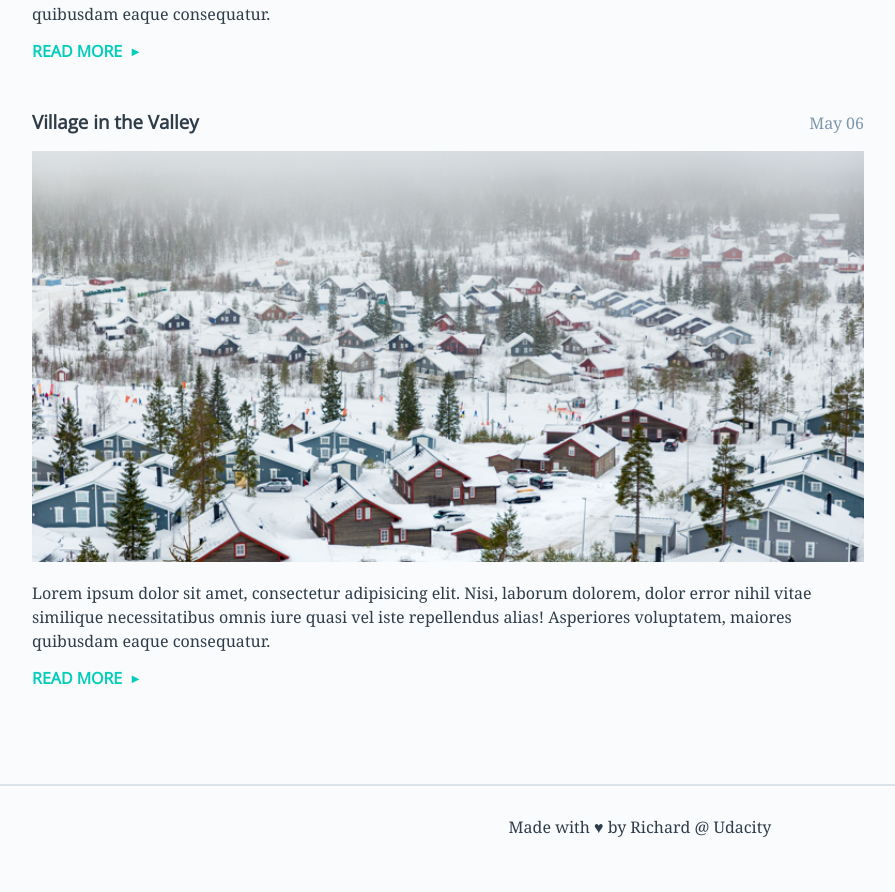
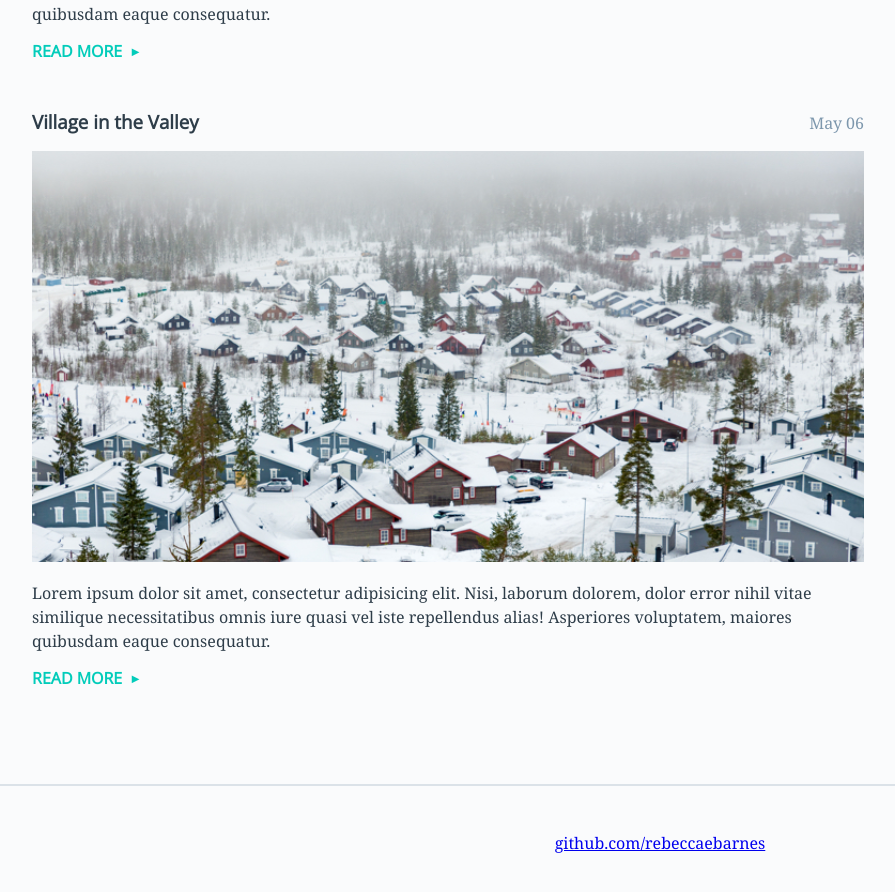
Before and after one commit to rebeccaebarnes/rebeccaebarnes.github.io, a Jekyll site: the page index.html, which Jekyll copies as it is, in a window 1280 px wide and 900 px high, scrolled down 2169 px. Shown: the top 892 px of the window, without its empty margins (0-895 px from the left). Built offline with Jekyll 4.4.1, drawn with Linux system fonts in a browser that asks for light colours; before the commit the page ends 3037 px from its top, so only the background shows below that.

Commit message:
Change footer to link to github

```diff
--- a/index.html
+++ b/index.html
@@ -96,7 +96,9 @@
     </div>
 
     <footer>
-        Made with &hearts; by Richard @ Udacity
+    <ul>
+        <a href="https://github.com/rebeccaebarnes">github.com/rebeccaebarnes</a>
+    </ul>
     </footer>
 
     <script src="js/app.js"></script>
```
